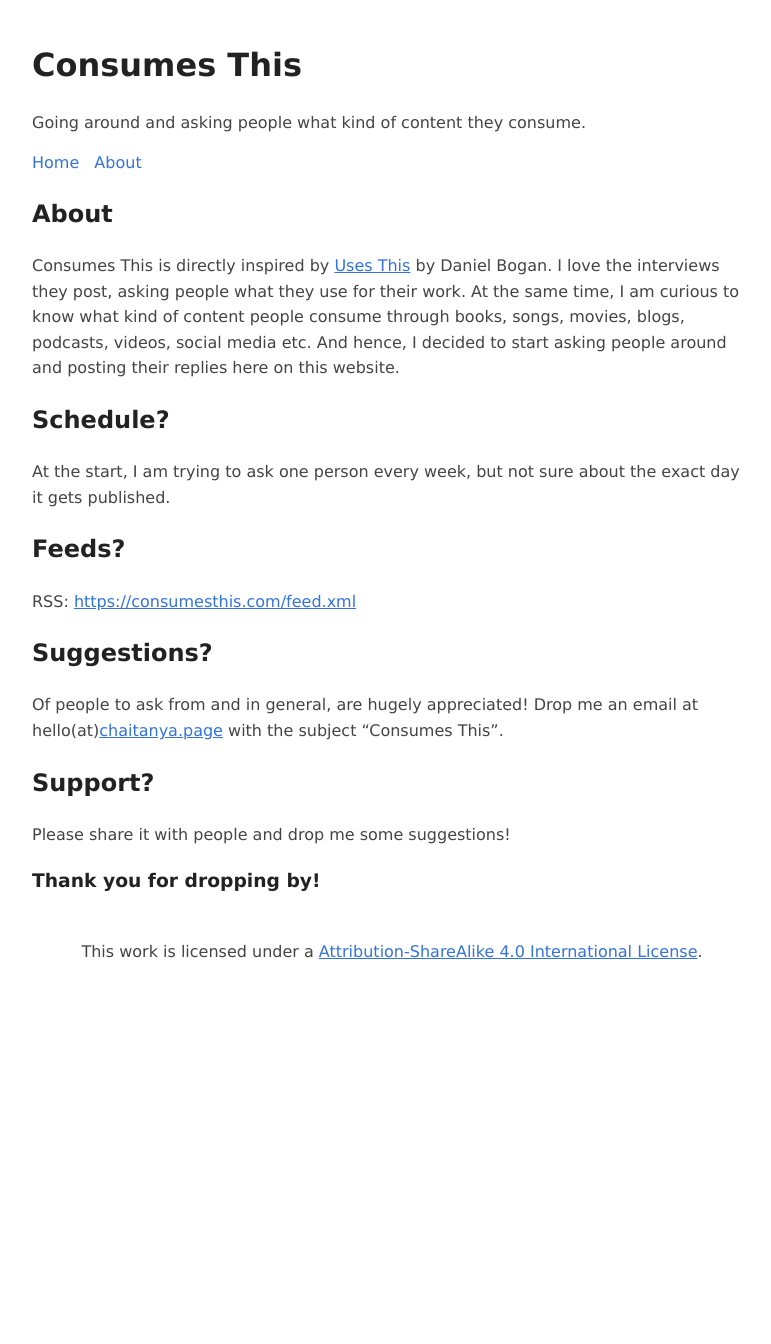
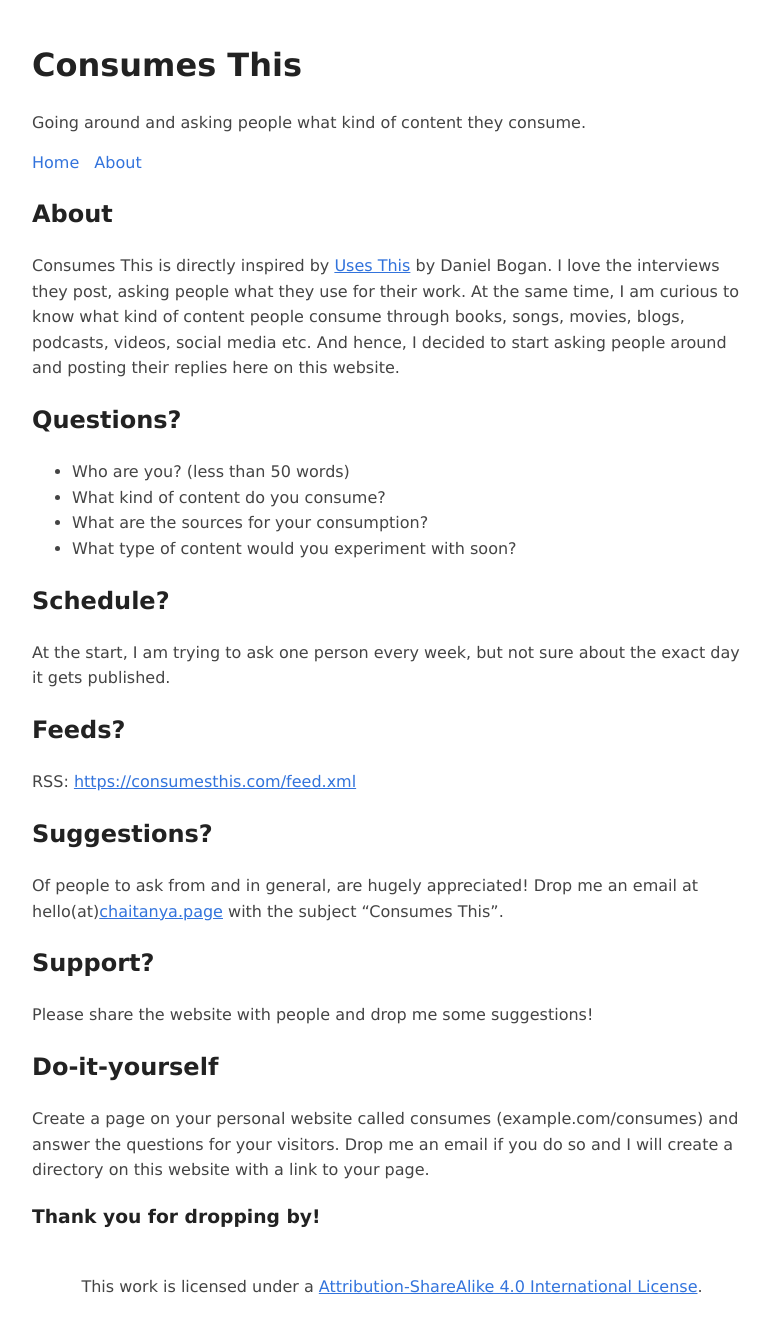
Before and after one commit to chtny/consumesthis, a Jekyll site: the page built from about.md, in a window 1280 px wide. Shown: the whole page, without its empty margins (248-1019 px from the left). Built offline with Jekyll 4.4.1, drawn with Linux system fonts in a browser that asks for light colours; before the commit the page ends 1009 px from its top, so only the background shows below that.

Commit message:
Update about.md

```diff
--- a/about.md
+++ b/about.md
@@ -4,6 +4,12 @@ title: About
 permalink: /about
 ---
 Consumes This is directly inspired by [Uses This](https://usesthis.com/) by Daniel Bogan. I love the interviews they post, asking people what they use for their work. At the same time, I am curious to know what kind of content people consume through books, songs, movies, blogs, podcasts, videos,  social media etc. And hence, I decided to start asking people around and posting their replies here on this website.
+
+## Questions?
+- Who are you? (less than 50 words)
+- What kind of content do you consume?
+- What are the sources for your consumption?
+- What type of content would you experiment with soon?
 
 ## Schedule?
 At the start, I am trying to ask one person every week, but not sure about the exact day it gets published.
@@ -15,6 +21,9 @@ RSS: [https://consumesthis.com/feed.xml](https://consumesthis.com/feed.xml)
 Of people to ask from and in general, are hugely appreciated! Drop me an email at hello(at)[chaitanya.page](https://chaitanya.page/) with the subject "Consumes This".
 
 ## Support?
-Please share it with people and drop me some suggestions!
+Please share the website with people and drop me some suggestions!
+
+## Do-it-yourself
+Create a page on your personal website called consumes (example.com/consumes) and answer the questions for your visitors. Drop me an email if you do so and I will create a directory on this website with a link to your page.
 
 ### Thank you for dropping by!
```
